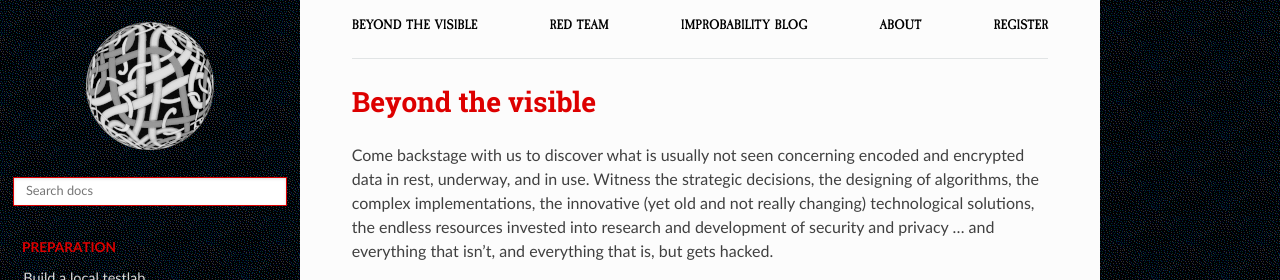
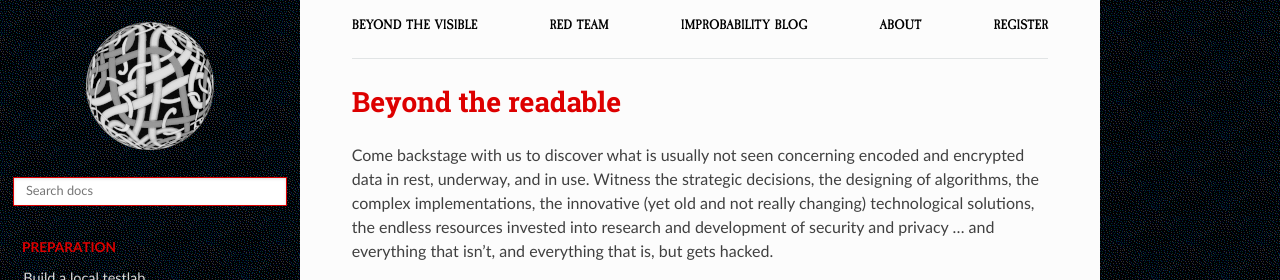
Before and after one commit to tymyrddin/red-crypt, a Sphinx documentation site: the page built from source/index.rst, in a window 1280 px wide and 900 px high. Shown: the top 280 px of the window. Built offline with Sphinx 7.4.7 and the Read the Docs theme 2.0.0, drawn with Linux system fonts in a browser that asks for light colours.

Commit message:
Name change

```diff
--- a/source/conf.py
+++ b/source/conf.py
@@ -6,7 +6,7 @@
 # -- Project information -----------------------------------------------------
 # https://www.sphinx-doc.org/en/master/usage/configuration.html#project-information
 
-project = 'Beyond the visible'
+project = 'Beyond the readable'
 copyright = '2022, Ty Myrddin'
 author = 'Ty Myrddin'
 release = '0.1'
@@ -54,7 +54,7 @@ html_theme_options = {
     'titles_only': False
 }
 
-html_title = "Beyond the visible"
+html_title = "Beyond the readable"
 html_logo = "img/logo.png"
 html_favicon = "img/favicon.ico"
 
--- a/source/index.rst
+++ b/source/index.rst
@@ -1,4 +1,4 @@
-Beyond the visible
+Beyond the readable
 ==============================================
 
 Come backstage with us to discover what is usually not seen concerning encoded and encrypted data in rest, underway, and in use. Witness the strategic decisions, the designing of algorithms, the complex implementations, the innovative (yet old and not really changing) technological solutions, the endless resources invested into research and development of security and privacy ... and everything that isn't, and everything that is, but gets hacked.
```
Also changed, not shown: README.md (+1 -1 lines).
